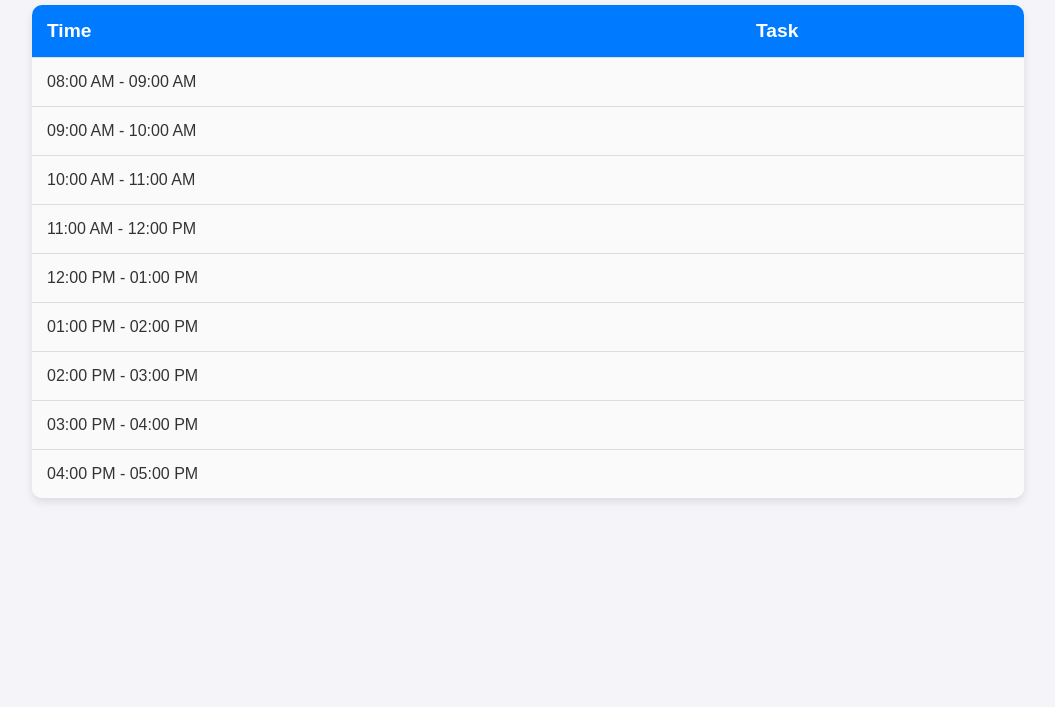
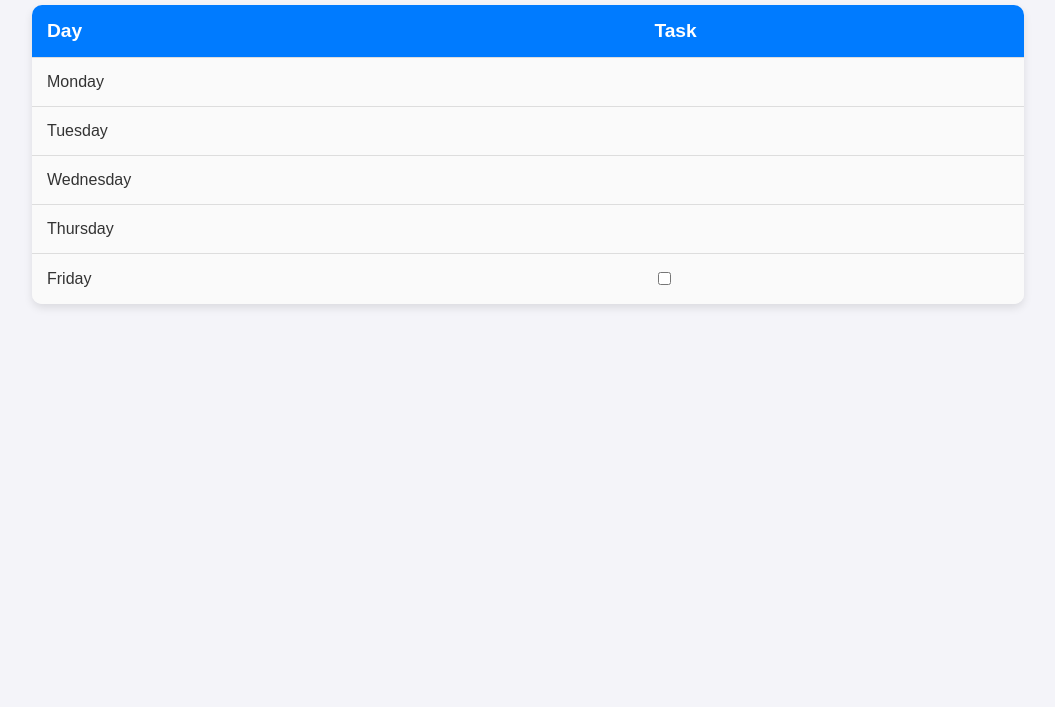
Before and after one commit to guywithapotato/gomb0h, a plain HTML site: page index.html in a window 1280 px wide. Shown: the part 93-800 px from the top of the page, without its empty margins (112-1167 px from the left). Drawn offline with Linux system fonts and the light colour scheme.

Commit message:
Update index.html

```diff
--- a/index.html
+++ b/index.html
@@ -3,7 +3,7 @@
 <head>
     <meta charset="UTF-8">
     <meta name="viewport" content="width=device-width, initial-scale=1.0">
-    <title>Daily Planner</title>
+    <title>Weekly Schedule</title>
     <style>
         body {
             font-family: Arial, sans-serif;
@@ -49,47 +49,31 @@
     </style>
 </head>
 <body>
-    <h1>Daily Planner</h1>
+    <h1>Weekly Schedule</h1>
     <table>
         <tr>
-            <th>Time</th>
+            <th>Day</th>
             <th>Task</th>
         </tr>
         <tr>
-            <td>08:00 AM - 09:00 AM</td>
+            <td>Monday</td>
             <td contenteditable="true"></td>
         </tr>
         <tr>
-            <td>09:00 AM - 10:00 AM</td>
+            <td>Tuesday</td>
             <td contenteditable="true"></td>
         </tr>
         <tr>
-            <td>10:00 AM - 11:00 AM</td>
+            <td>Wednesday</td>
             <td contenteditable="true"></td>
         </tr>
         <tr>
-            <td>11:00 AM - 12:00 PM</td>
+            <td>Thursday</td>
             <td contenteditable="true"></td>
         </tr>
         <tr>
-            <td>12:00 PM - 01:00 PM</td>
-            <td contenteditable="true"></td>
-        </tr>
-        <tr>
-            <td>01:00 PM - 02:00 PM</td>
-            <td contenteditable="true"></td>
-        </tr>
-        <tr>
-            <td>02:00 PM - 03:00 PM</td>
-            <td contenteditable="true"></td>
-        </tr>
-        <tr>
-            <td>03:00 PM - 04:00 PM</td>
-            <td contenteditable="true"></td>
-        </tr>
-        <tr>
-            <td>04:00 PM - 05:00 PM</td>
-            <td contenteditable="true"></td>
+            <td>Friday</td>
+            <td><input type="checkbox" name="name1" />&nbsp;</td>
         </tr>
     </table>
 </body>
```
